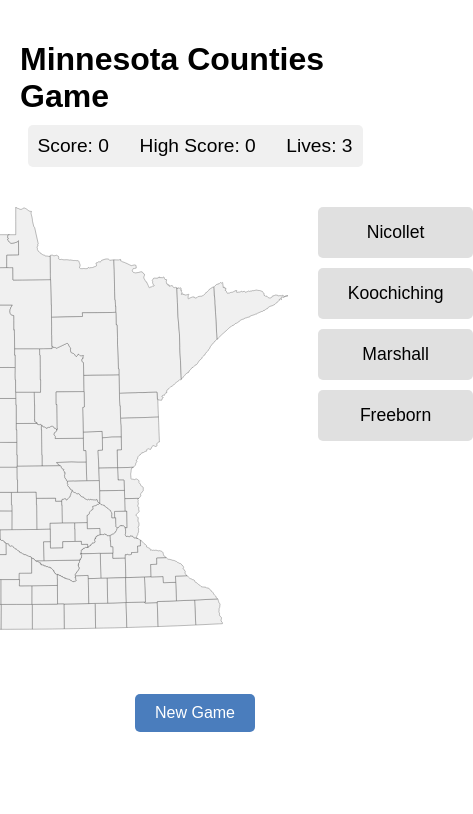
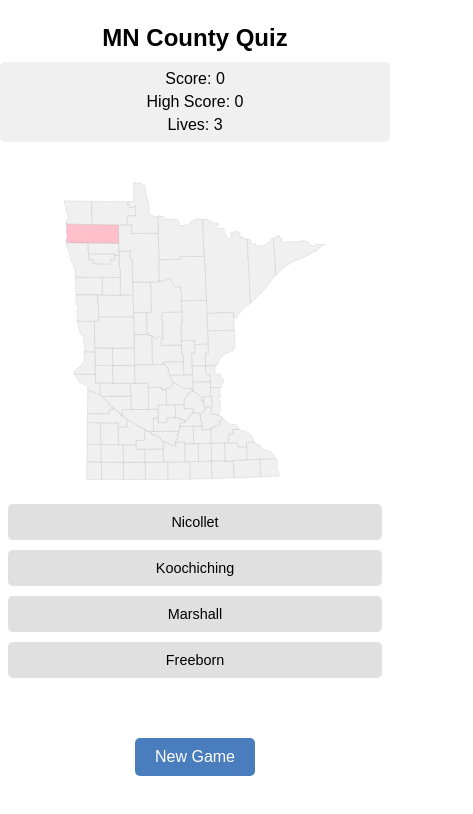
Before and after one commit to Radcliffe/mnquiz, a plain HTML site: page index.html in a window 390 px wide. Shown: the whole page, 473 px wide, since content can reach past the window. Drawn offline with Linux system fonts and the light colour scheme.

Commit message:
improve mobile layout

```diff
--- a/index.html
+++ b/index.html
@@ -3,13 +3,13 @@
 <head>
     <meta charset="UTF-8">
     <meta name="viewport" content="width=device-width, initial-scale=1.0">
-    <title>Minnesota Counties Learning Game</title>
+    <title>MN County Quiz</title>
     <link rel="stylesheet" href="styles.css">
     <!-- favicon -->
     <link rel="icon" type="image/png" href="minnesota.png">
 </head>
 <body>
-    <h1>Minnesota Counties Game</h1>
+    <h1>MN County Quiz</h1>
     <div class="stats">
         <div>Score: <span id="score">0</span></div>
         <div>High Score: <span id="high-score">0</span></div>
--- a/styles.css
+++ b/styles.css
@@ -111,3 +111,110 @@ h1 {
     text-align: center;
     margin: 20px 0;
   }
+
+  /* Media Queries for Responsive Design */
+
+  /* Tablet Devices */
+  @media screen and (max-width: 900px) {
+    body {
+      padding: 15px;
+    }
+
+    .game-container {
+      gap: 20px;
+    }
+
+    .map-container {
+      width: 60%;
+    }
+
+    .options-container {
+      width: 40%;
+    }
+
+    .stats {
+      width: 95%;
+      font-size: 1.1rem;
+    }
+  }
+
+  /* Mobile Devices */
+  @media screen and (max-width: 768px) {
+    body {
+      padding: 10px;
+    }
+
+    .game-container {
+      flex-direction: column;
+      align-items: center;
+      gap: 20px;
+      width: 100%;
+    }
+
+    .map-container {
+      width: 100%;
+      max-width: 500px;
+    }
+
+    .options-container {
+      width: 100%;
+      max-width: 500px;
+    }
+
+    .stats {
+      width: 100%;
+      font-size: 1rem;
+      flex-wrap: wrap;
+    }
+
+    .county {
+      stroke-width: 30; /* Reducing stroke width for better mobile display */
+    }
+
+    .option-btn {
+      padding: 12px;
+      font-size: 1rem;
+    }
+  }
+
+  /* Small Mobile Devices */
+  @media screen and (max-width: 480px) {
+    body {
+      padding: 8px;
+    }
+
+    h1 {
+      font-size: 1.5rem;
+    }
+
+    .stats {
+      flex-direction: column;
+      align-items: center;
+      gap: 5px;
+      padding: 8px;
+    }
+
+    .map-container {
+        width: 70%;
+        max-width: 500px;
+    }
+
+    .game-message {
+      font-size: 1rem;
+      height: auto;
+      min-height: 30px;
+    }
+
+    .county {
+      stroke-width: 20; /* Further reducing stroke width for small screens */
+    }
+
+    .option-btn {
+      padding: 10px;
+      font-size: 0.9rem;
+    }
+
+    .new-game-btn {
+      width: 100%;
+    }
+  }
```
Lines whose indentation alone changed are shown as unchanged.
